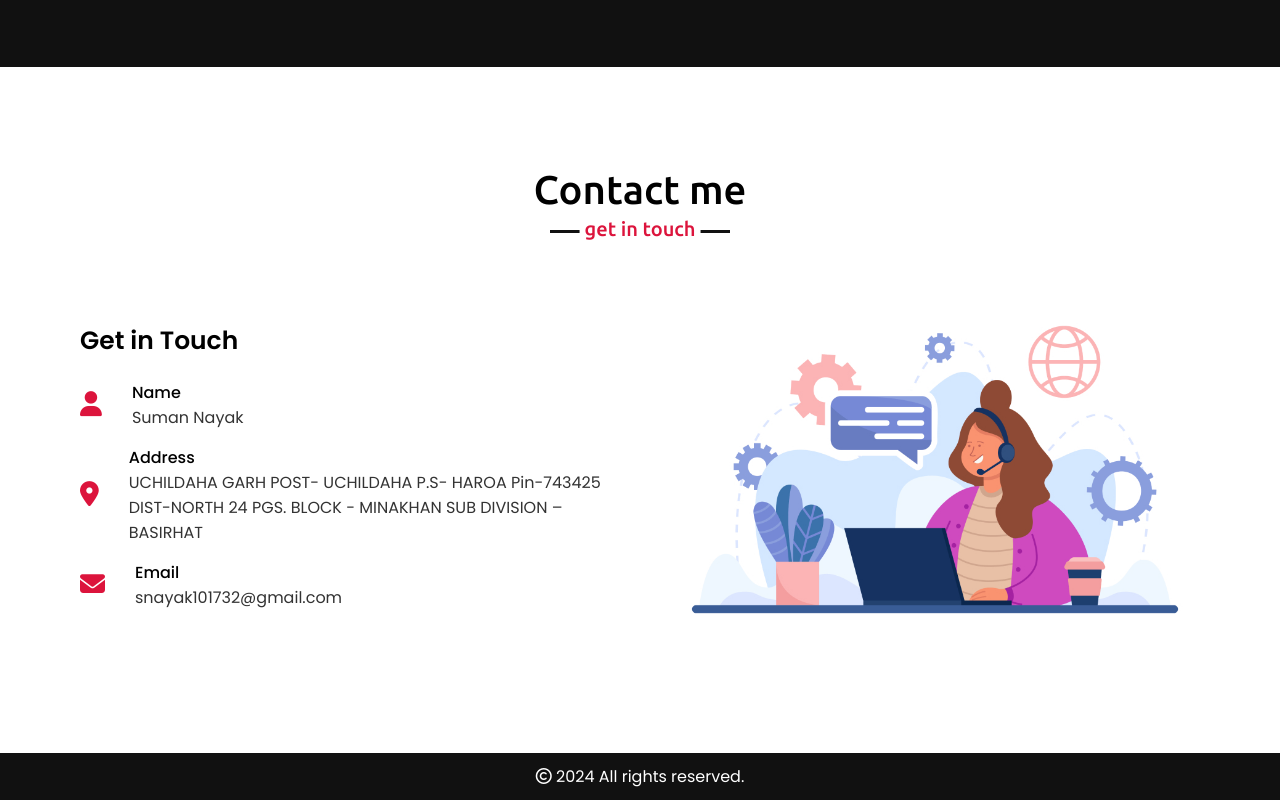
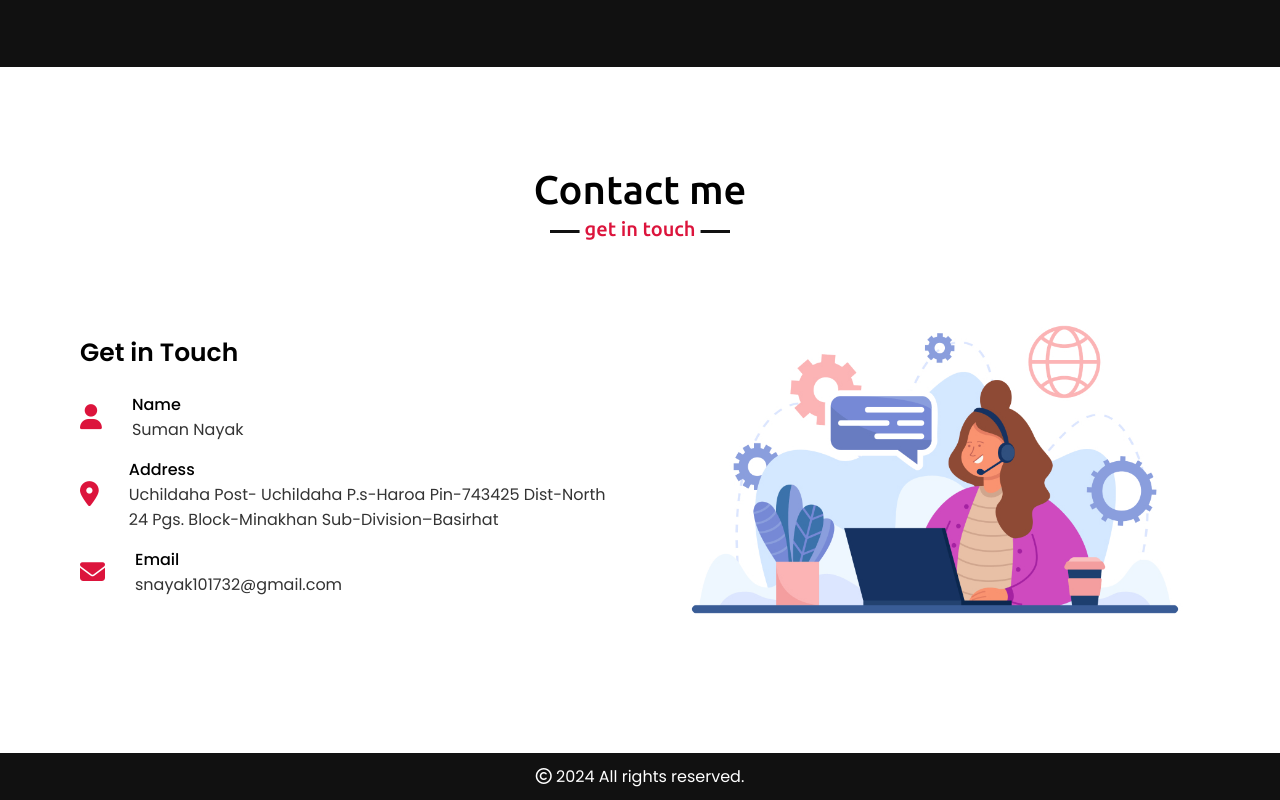
Before and after one commit to Snayak101732/new-portfolio, a plain HTML site: page index.html in a window 1280 px wide. Shown: the part 4026-4826 px from the top of the page. Drawn offline with nearby package versions, Linux system fonts and the light colour scheme.

Commit message:
Update index.html

```diff
--- a/index.html
+++ b/index.html
@@ -211,7 +211,7 @@
                             <i class="fas fa-map-marker-alt"></i>
                             <div class="info">
                                 <div class="head">Address</div>
-                                <div class="sub-title">UCHILDAHA GARH POST- UCHILDAHA P.S- HAROA Pin-743425 DIST-NORTH 24 PGS. BLOCK - MINAKHAN SUB DIVISION – BASIRHAT
+                                <div class="sub-title">Uchildaha Post- Uchildaha P.s-Haroa Pin-743425 Dist-North 24 Pgs. Block-Minakhan Sub-Division–Basirhat
                                     </div>
                             </div>
                         </div>
```
